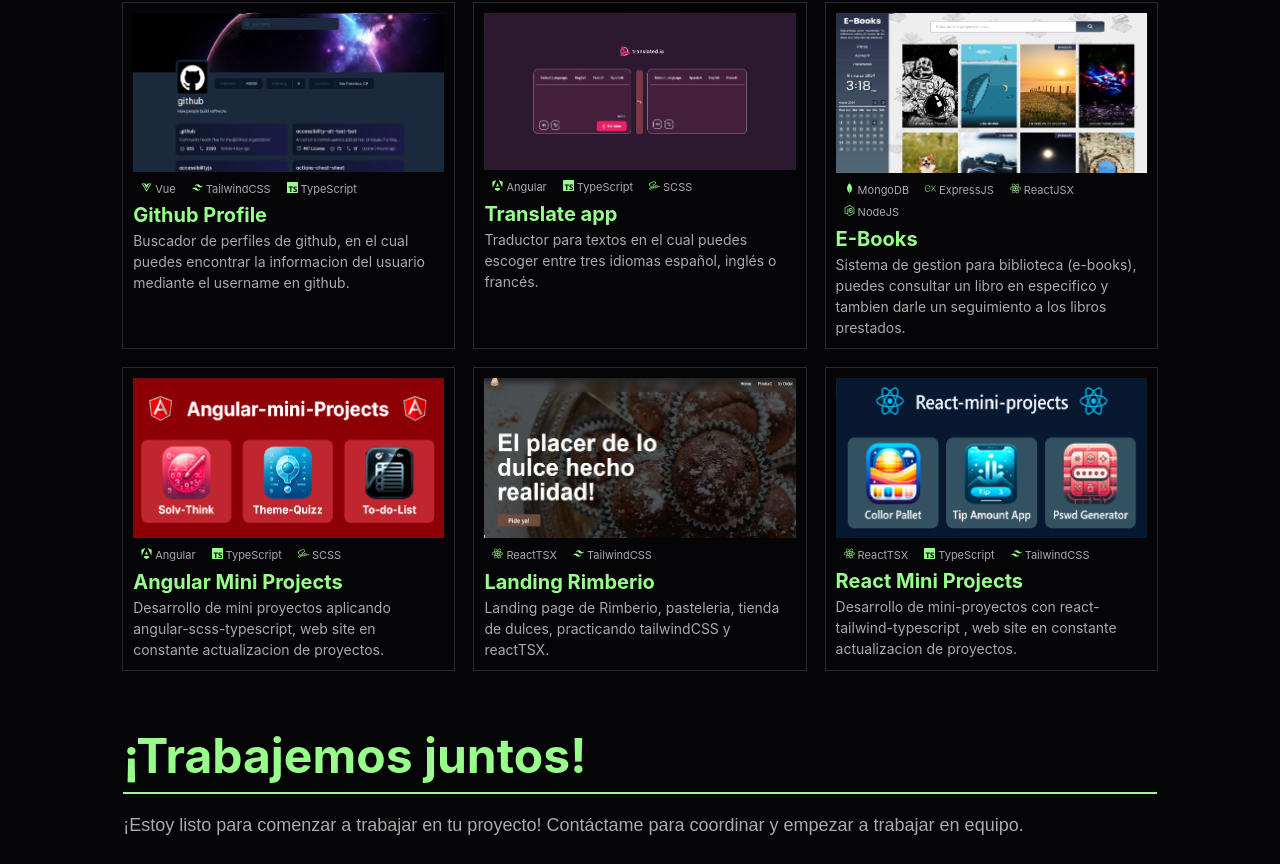
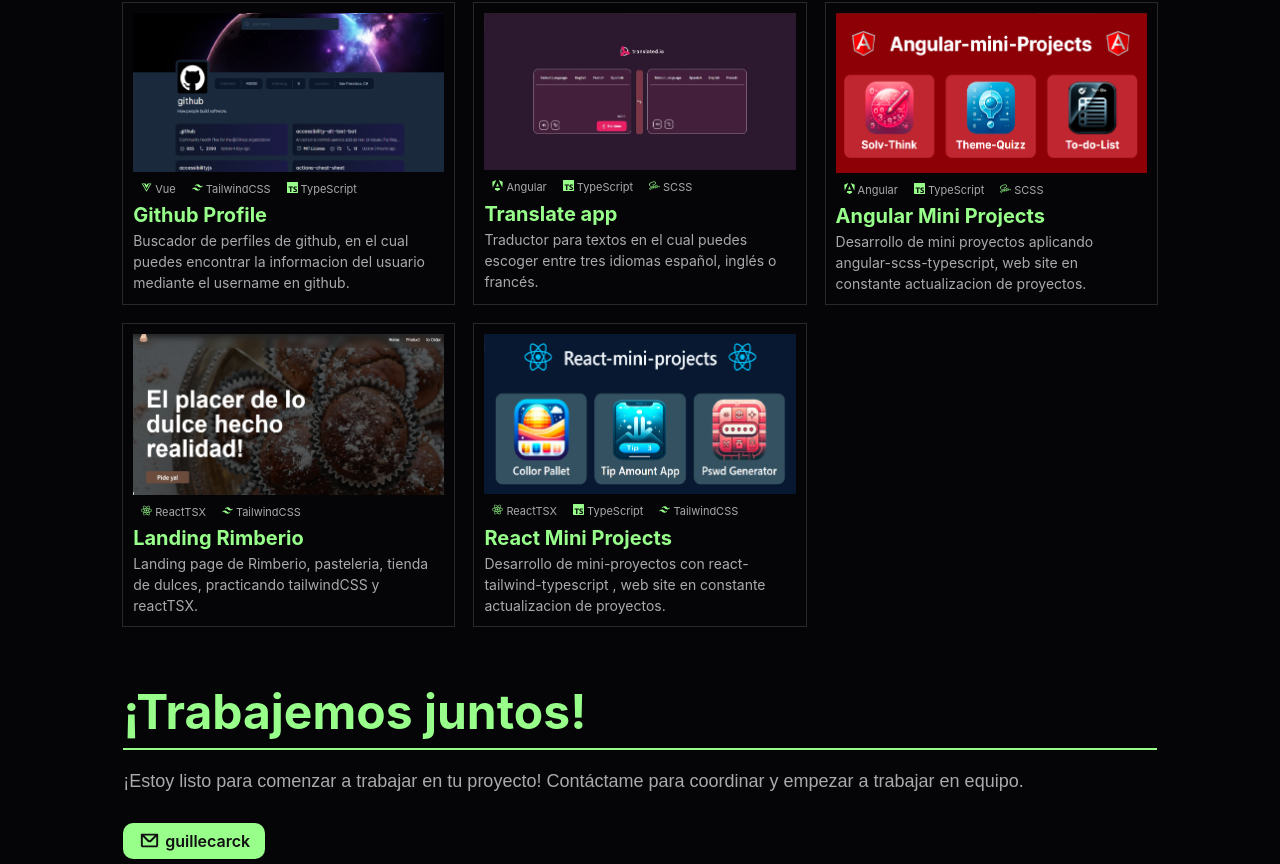
Before and after one commit to juanRCoder/updating-portfolio, a React (Vite) app: page / in a window 1280 px wide. Shown: the part 1891-2755 px from the top of the page. Built offline with nearby package versions, Linux system fonts and the light colour scheme; the HTML template or start-up script is replaced by a standard one.

Commit message:
feat: update projects

```diff
--- a/src/components/projects/Projects.tsx
+++ b/src/components/projects/Projects.tsx
@@ -1,8 +1,7 @@
-import { FaReact, FaNodeJs, FaSass, FaGithub, FaEarthAmericas, FaVuejs } from "react-icons/fa6";
-import { SiTypescript, SiMongodb, SiExpress, SiAngular, SiTailwindcss } from "react-icons/si";
+import { FaReact, FaSass, FaGithub, FaEarthAmericas, FaVuejs } from "react-icons/fa6";
+import { SiTypescript, SiAngular, SiTailwindcss } from "react-icons/si";
 import HVA from '../../assets/github-profile.png';
 import BS from '../../assets/project_BS.webp';
-import EBOOK from '../../assets/project_EBOOK.webp';
 import RIMBERIO from '../../assets/project_RIMBERIO.webp';
 import ReactProjects from '../../assets/react_mini_projects.webp';
 import AngularProjects from '../../assets/angular_mini_projects.webp';
@@ -27,15 +26,6 @@ function Projects() {
             description: 'Traductor para textos en el cual puedes escoger entre tres idiomas español, inglés o francés.',
             tecnologias: [<SiAngular />, <SiTypescript />, <FaSass />],
             names: ['Angular', 'TypeScript', 'SCSS']
-        },
-        {
-            img: EBOOK,
-            title: 'E-Books',
-            github: 'https://github.com/juanRCoder/E-Books',
-            website: 'https://juanrcoder.github.io/E-Books/',
-            description: 'Sistema de gestion para biblioteca (e-books), puedes consultar un libro en especifico y tambien darle un seguimiento a los libros prestados.',
-            tecnologias: [<SiMongodb />, <SiExpress />, <FaReact />, <FaNodeJs />],
-            names: ['MongoDB', 'ExpressJS', 'ReactJSX', 'NodeJS']
         },
         {
             img: AngularProjects,
```
